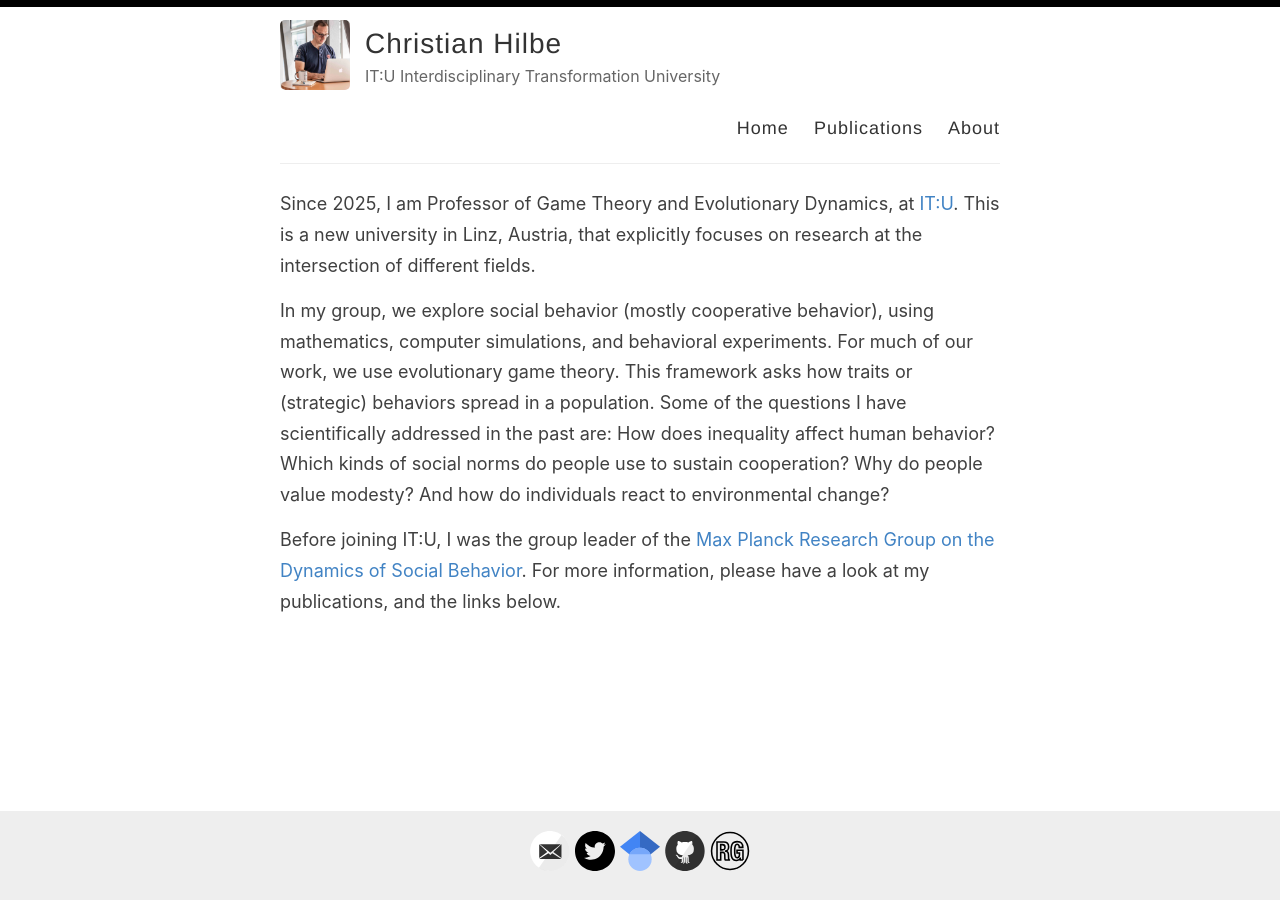
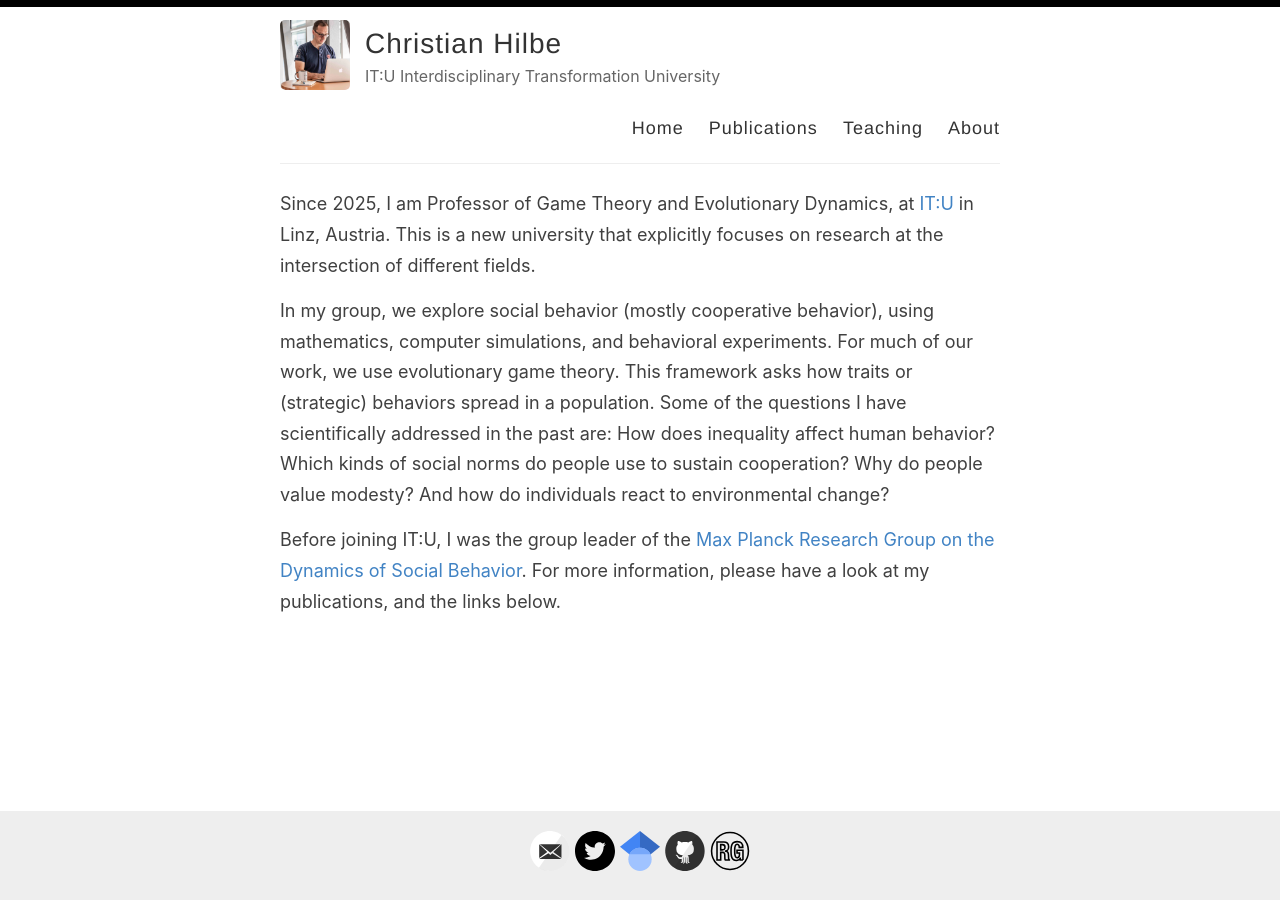
Before and after one commit to christian-hilbe/christian-hilbe.github.io, a Jekyll site: the page built from index.md, in a window 1280 px wide. Built offline with Jekyll 4.4.1, drawn with Linux system fonts in a browser that asks for light colours.

```diff
--- a/_layouts/default.html
+++ b/_layouts/default.html
@@ -30,6 +30,7 @@
             <nav>
               <a href="{{ site.baseurl }}/">Home</a>
               <a href="{{ site.baseurl }}/publications">Publications</a>
+              <a href="{{ site.baseurl }}/teaching">Teaching</a>
               <a href="{{ site.baseurl }}/about">About</a>
             </nav>
           </header>
--- a/index.md
+++ b/index.md
@@ -2,8 +2,8 @@
 layout: default
 ---
 
-Since 2025, I am Professor of Game Theory and Evolutionary Dynamics, at [IT:U](https://it-u.at/en/).
-This is a new university in Linz, Austria, that explicitly focuses on research at the intersection of different fields.
+Since 2025, I am Professor of Game Theory and Evolutionary Dynamics, at [IT:U](https://it-u.at/en/) in Linz, Austria.
+This is a new university that explicitly focuses on research at the intersection of different fields.
 
 In my group, we explore social behavior (mostly cooperative behavior), using mathematics, computer simulations, and behavioral experiments.
 For much of our work, we use evolutionary game theory.
```
Also changed, not shown: _pages/teaching.md (+2 -2 lines).
